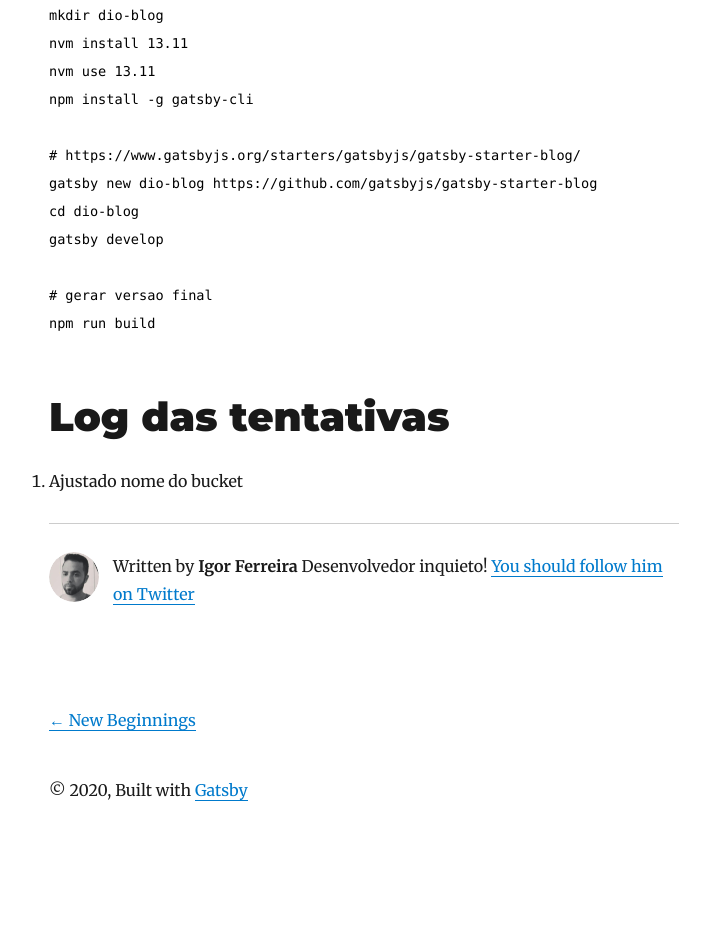
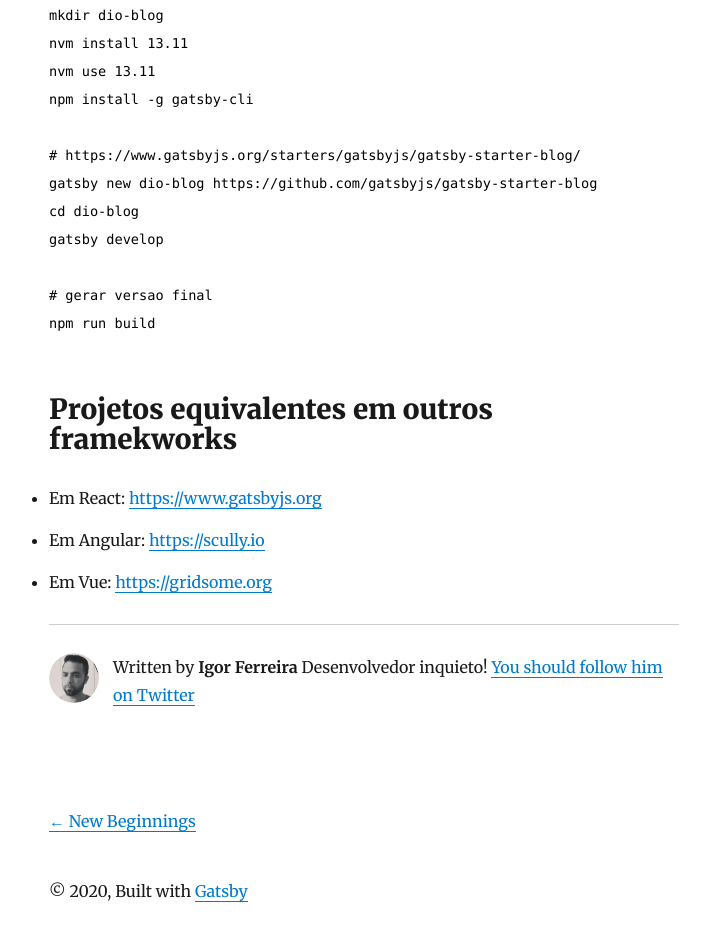
Before and after one commit to igorferreira/dio-blog, a Gatsby site: page /Primeiro-Post/ in a window 1280 px wide. Shown: the part 550-1491 px from the top of the page, without its empty margins (276-986 px from the left). Before the commit the page ends 1396 px from the top, so only its background shows below. Built offline with nearby package versions, Linux system fonts and the light colour scheme; Gatsby itself is replaced by a stand-in of ours; some packages are replaced by stand-ins of ours; code samples lack their colours.

Commit message:
Adicionado urls de projetos mesma finalidade em outros frameworks javascript: vue e angular

````diff
--- a/content/blog/Primeiro-Post/index.md
+++ b/content/blog/Primeiro-Post/index.md
@@ -28,6 +28,8 @@
 npm run build
 ```
 
-# Log das tentativas
+## Projetos equivalentes em outros framekworks
 
-1. Ajustado nome do bucket
+ - Em React: https://www.gatsbyjs.org
+ - Em Angular: https://scully.io
+ - Em Vue: https://gridsome.org
````
